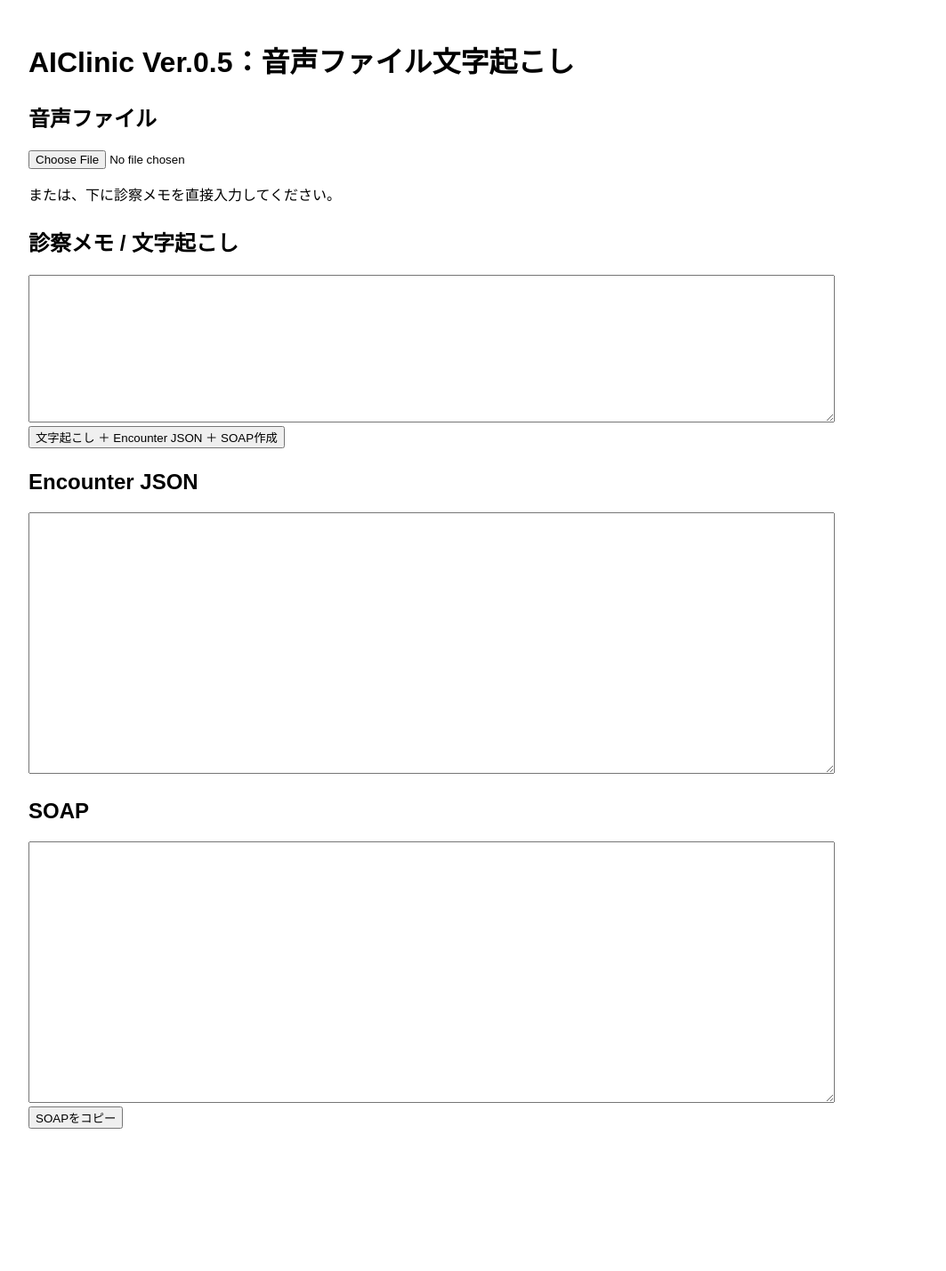
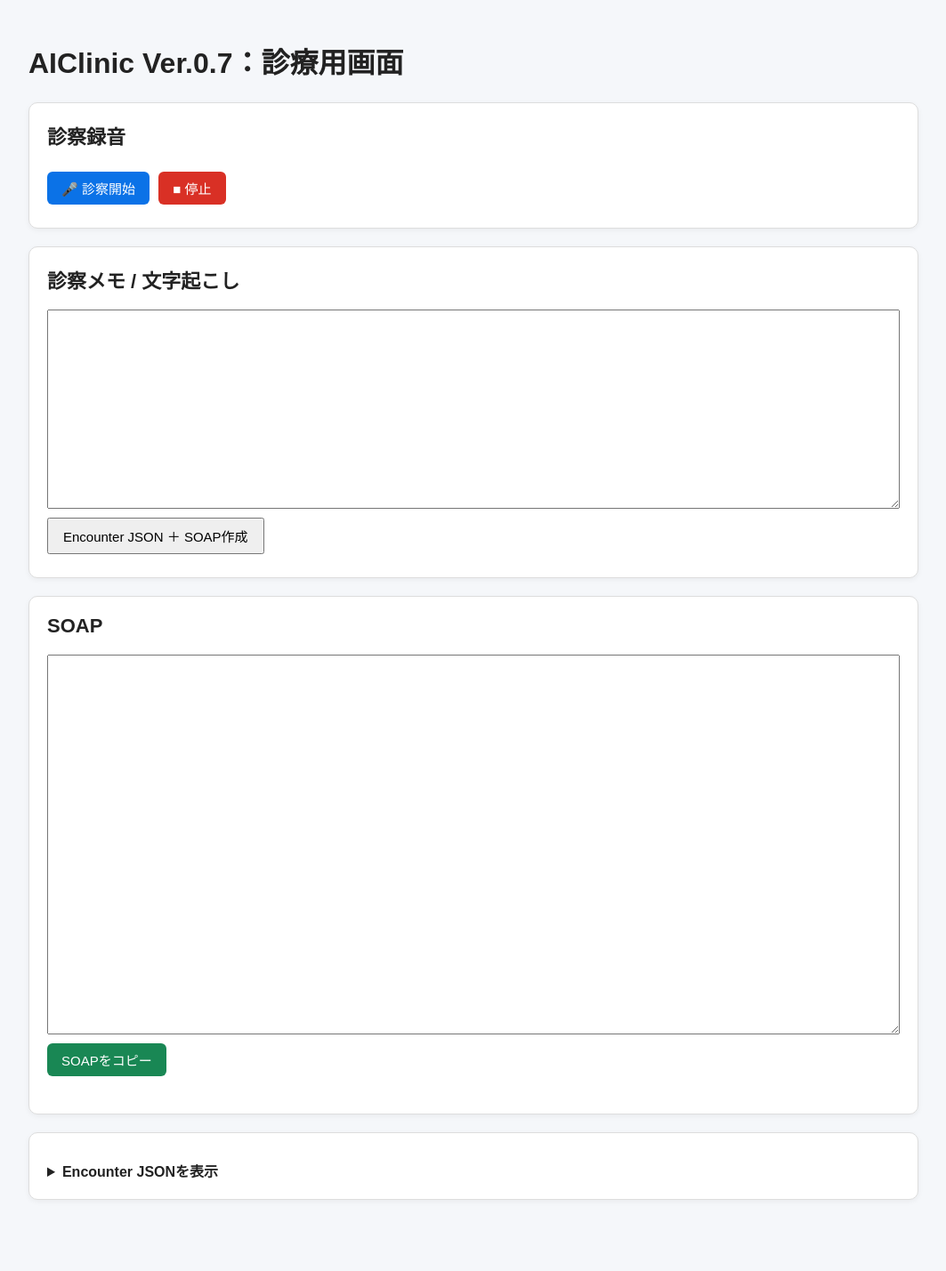
Before and after one commit to teshi0126-cell/teshigahara-AIClinic, a Django app: page / in a window 1280 px wide. Shown: the whole page at 89% size, without its empty margins (48-1111 px from the left). Before the commit the page ends 1269 px from the top, so only its background shows below. Run offline with Django 5.2, Linux system fonts and the light colour scheme.

Commit message:
Ver 0.7 clinical UI

```diff
--- a/soap/templates/soap/index.html
+++ b/soap/templates/soap/index.html
@@ -5,24 +5,89 @@
     <title>AIClinic</title>
     <style>
         body {
-            font-family: sans-serif;
+            font-family: "Yu Gothic", "Meiryo", sans-serif;
             margin: 0;
-            background-color: #ffffff;
+            background: #f5f7fa;
+            color: #222;
         }
 
         .container {
-            width: 900px;
-            margin-left: 80px;   /* ← ここで右へ寄せる */
-            padding-top: 20px;
+            width: 1000px;
+            margin-left: 80px;
+            padding: 24px 0 60px 0;
+        }
+
+        .card {
+            background: white;
+            border: 1px solid #ddd;
+            border-radius: 10px;
+            padding: 20px;
+            margin-bottom: 20px;
+            box-shadow: 0 2px 6px rgba(0,0,0,0.05);
+        }
+
+        h1 {
+            font-size: 32px;
+            margin-bottom: 24px;
+        }
+
+        h2 {
+            font-size: 22px;
+            margin-top: 0;
         }
 
         textarea {
             width: 100%;
-            font-size: 14px;
+            font-size: 15px;
+            line-height: 1.5;
+            padding: 10px;
+            box-sizing: border-box;
         }
 
-        h1, h2 {
-            margin-top: 24px;
+        button {
+            font-size: 15px;
+            padding: 8px 16px;
+            margin: 6px 6px 6px 0;
+            cursor: pointer;
+        }
+
+        .start {
+            background: #0b72e7;
+            color: white;
+            border: none;
+            border-radius: 6px;
+        }
+
+        .stop {
+            background: #d93025;
+            color: white;
+            border: none;
+            border-radius: 6px;
+        }
+
+        .copy {
+            background: #198754;
+            color: white;
+            border: none;
+            border-radius: 6px;
+        }
+
+        .status {
+            margin-left: 12px;
+            font-weight: bold;
+        }
+
+        .recording {
+            color: #d93025;
+        }
+
+        details {
+            margin-top: 10px;
+        }
+
+        summary {
+            cursor: pointer;
+            font-weight: bold;
         }
     </style>
 </head>
@@ -30,35 +95,90 @@
 
 <div class="container">
 
-<h1>AIClinic Ver.0.5：音声ファイル文字起こし</h1>
+    <h1>AIClinic Ver.0.7：診療用画面</h1>
 
-<form method="post" enctype="multipart/form-data">
+    <div class="card">
+        <h2>診察録音</h2>
+        <button type="button" id="startBtn" class="start">🎤 診察開始</button>
+        <button type="button" id="stopBtn" class="stop" disabled>■ 停止</button>
+        <span id="status" class="status"></span>
+    </div>
+
+    <form id="uploadForm" method="post" enctype="multipart/form-data">
         {% csrf_token %}
+        <input type="file" name="audio_file" id="audioFile" style="display:none;">
 
-    <h2>音声ファイル</h2>
-    <input type="file" name="audio_file" accept="audio/*">
-    <p>または、下に診察メモを直接入力してください。</p>
-
+        <div class="card">
             <h2>診察メモ / 文字起こし</h2>
-    <textarea name="medical_note" rows="10">{{ medical_note }}</textarea>
+            <textarea name="medical_note" rows="9">{{ medical_note }}</textarea>
             <br>
-
-    <button type="submit">文字起こし ＋ Encounter JSON ＋ SOAP作成</button>
+            <button type="submit">Encounter JSON ＋ SOAP作成</button>
+        </div>
     </form>
 
-<h2>Encounter JSON</h2>
-<textarea rows="18">{{ encounter_json }}</textarea>
-
+    <div class="card">
         <h2>SOAP</h2>
         <textarea id="soap_result" rows="18">{{ soap_result }}</textarea>
         <br>
+        <button type="button" class="copy" onclick="copySOAP()">SOAPをコピー</button>
+        <p id="copy_message"></p>
+    </div>
 
-<button type="button" onclick="copySOAP()">SOAPをコピー</button>
-<p id="copy_message"></p>
+    <div class="card">
+        <details>
+            <summary>Encounter JSONを表示</summary>
+            <textarea rows="18">{{ encounter_json }}</textarea>
+        </details>
+    </div>
 
 </div>
 
 <script>
+let mediaRecorder;
+let audioChunks = [];
+
+const startBtn = document.getElementById("startBtn");
+const stopBtn = document.getElementById("stopBtn");
+const statusText = document.getElementById("status");
+const audioFileInput = document.getElementById("audioFile");
+const uploadForm = document.getElementById("uploadForm");
+
+startBtn.onclick = async function() {
+    audioChunks = [];
+
+    const stream = await navigator.mediaDevices.getUserMedia({ audio: true });
+    mediaRecorder = new MediaRecorder(stream);
+
+    mediaRecorder.ondataavailable = function(event) {
+        audioChunks.push(event.data);
+    };
+
+    mediaRecorder.onstop = function() {
+        const audioBlob = new Blob(audioChunks, { type: "audio/webm" });
+        const audioFile = new File([audioBlob], "recording.webm", { type: "audio/webm" });
+
+        const dataTransfer = new DataTransfer();
+        dataTransfer.items.add(audioFile);
+        audioFileInput.files = dataTransfer.files;
+
+        statusText.innerText = "録音終了。SOAP作成中...";
+        uploadForm.submit();
+    };
+
+    mediaRecorder.start();
+
+    startBtn.disabled = true;
+    stopBtn.disabled = false;
+    statusText.innerText = "録音中";
+    statusText.className = "status recording";
+};
+
+stopBtn.onclick = function() {
+    mediaRecorder.stop();
+    startBtn.disabled = false;
+    stopBtn.disabled = true;
+};
+
 function copySOAP() {
     const soapText = document.getElementById("soap_result");
     soapText.select();
```
Lines whose indentation alone changed are shown as unchanged.
